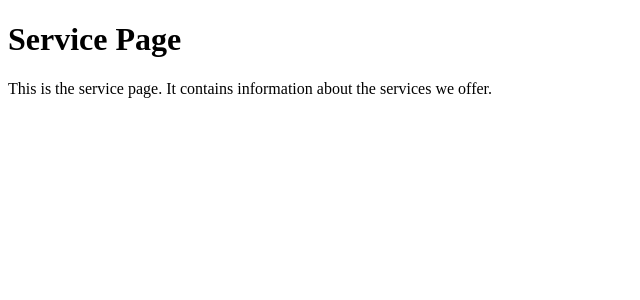
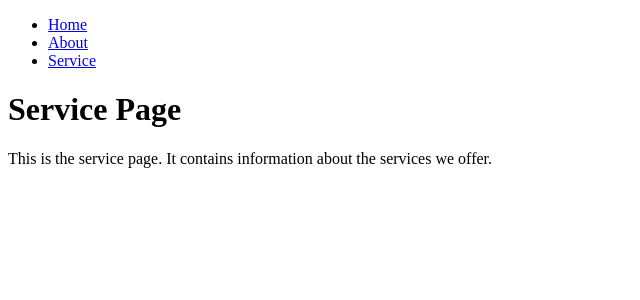
Before and after one commit to anshul1144/Django_Development, a Django app: page /service/ in a window 1280 px wide. Shown: the top 300 px of the page, without its empty margins (0-640 px from the left). Run offline with Django 5.2, Linux system fonts and the light colour scheme.

Commit message:
Servic page is added to the project. The following changes have been made: 1. A new view function `service` has been added in `views.py` to render the `service.html` template. 2. A new URL pattern has been added in `urls.py to map the `/service/` URL to the `service` view. 3. The navigation menu in `navigation.html` has been updated to include a link to the new Service page.

```diff
--- a/Anudeep_Project/Templates/navigation.html
+++ b/Anudeep_Project/Templates/navigation.html
@@ -9,6 +9,7 @@
     <ul>
         <li><a href="{% url 'home' %}">Home</a></li>
         <li><a href="{% url 'about' %}">About</a></li>
+        <li><a href="{% url 'service' %}">Service</a></li>
     </ul>
 </body>
 </html>
--- a/Anudeep_Project/Templates/service.html
+++ b/Anudeep_Project/Templates/service.html
@@ -6,6 +6,7 @@
     <title>Service Page</title>
 </head>
 <body>
+    {% include 'navigation.html' %}
     <h1>Service Page</h1>
     <p>This is the service page. It contains information about the services we offer.</p>
 
```
